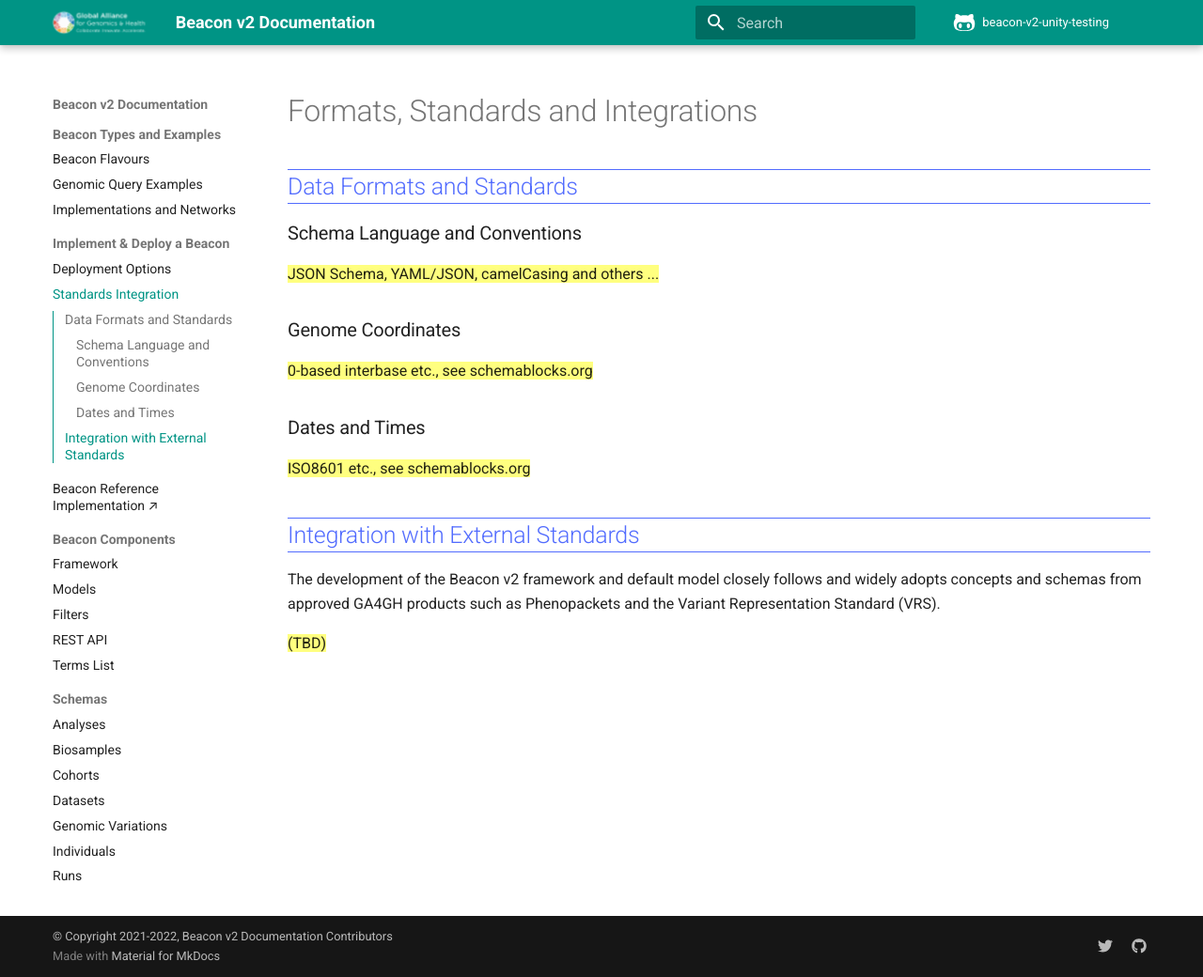
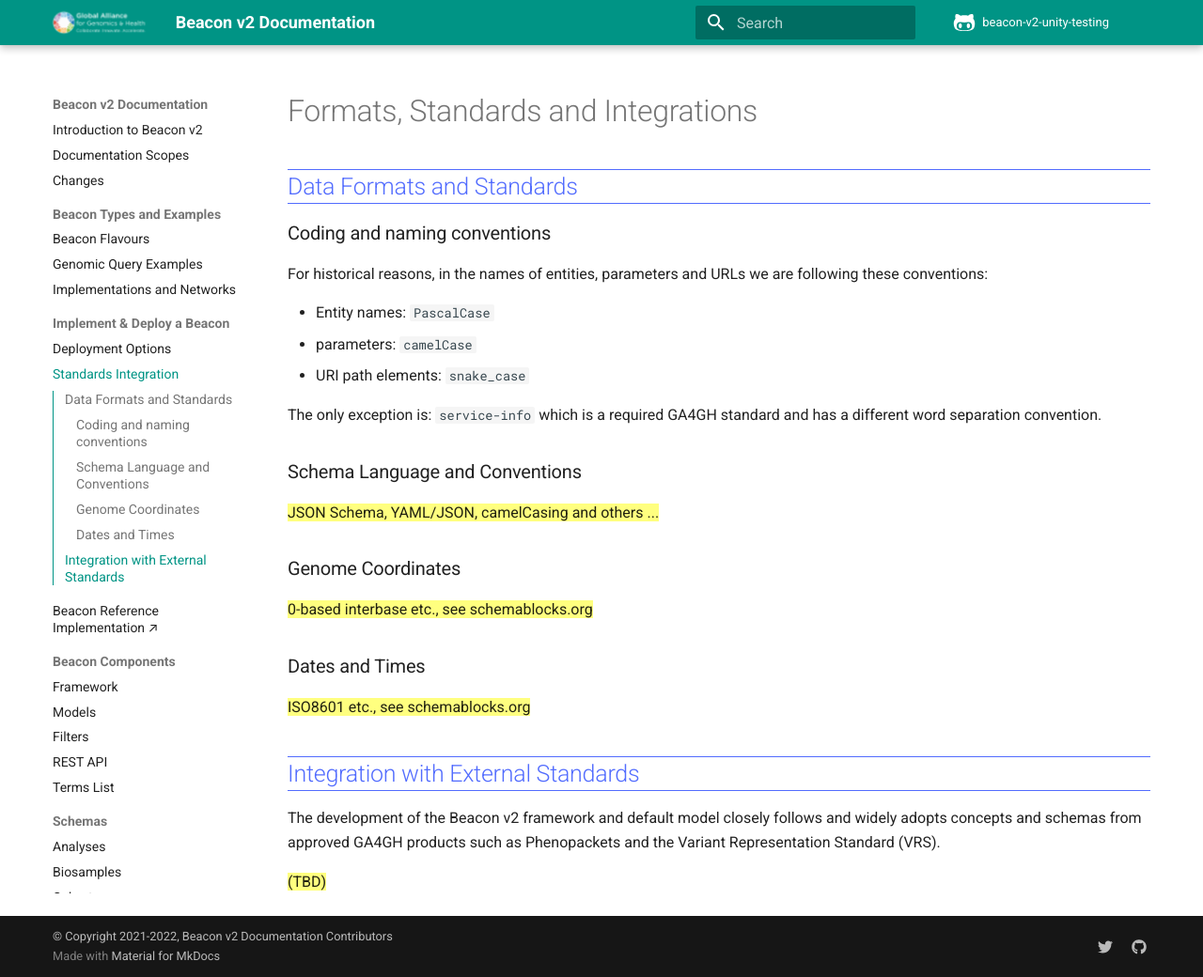
Before and after one commit to ga4gh-beacon/beacon-v2, an MkDocs documentation site: the page built from docs/formats-standards.md, in a window 1280 px wide and 1040 px high. Shown: the whole window at 94% size. Built offline with MkDocs 1.6.1 and Material for MkDocs 9.7.7, drawn with Linux system fonts in a browser that asks for light colours; comment, search, counter and statistics services are not loaded.

Commit message:
move coding conventions to standards page

```diff
--- a/docs/formats-standards.md
+++ b/docs/formats-standards.md
@@ -1,6 +1,16 @@
 # Formats, Standards and Integrations
 
 ## Data Formats and Standards
+
+### Coding and naming conventions
+
+For historical reasons, in the names of entities, parameters and URLs we are following these conventions:
+
+* Entity names: `PascalCase`
+* parameters: `camelCase`
+* URI path elements: `snake_case`
+
+The only exception is: `service-info` which is a required GA4GH standard and has a different word separation convention.
 
 ### Schema Language and Conventions
 
@@ -14,7 +24,6 @@
 
 ==ISO8601 etc., see schemablocks.org==
 
-
 ## Integration with External Standards
 
 The development of the Beacon v2 framework and default model closely follows
```
Also changed, not shown: docs/models.md (+0 -9 lines).
